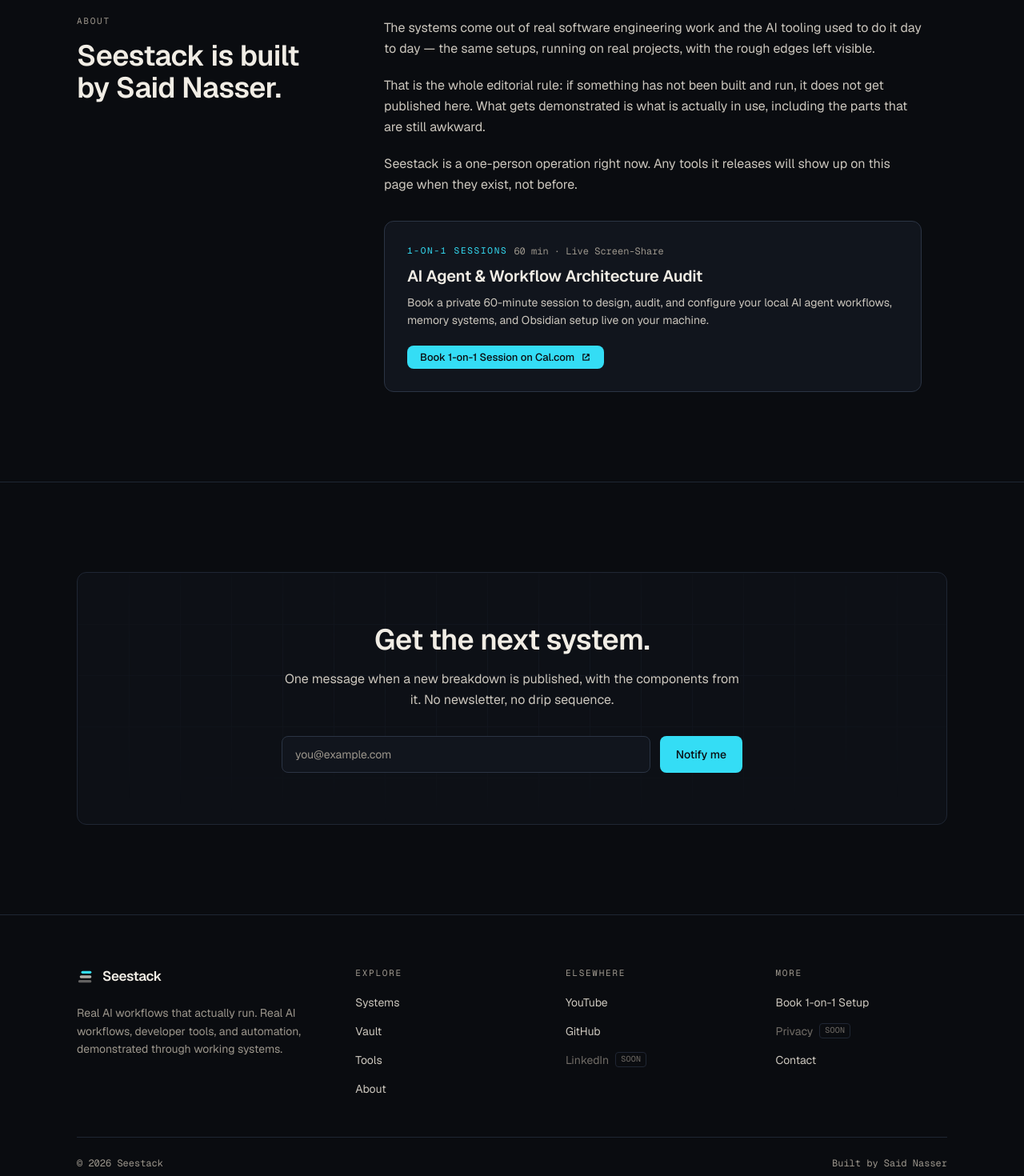
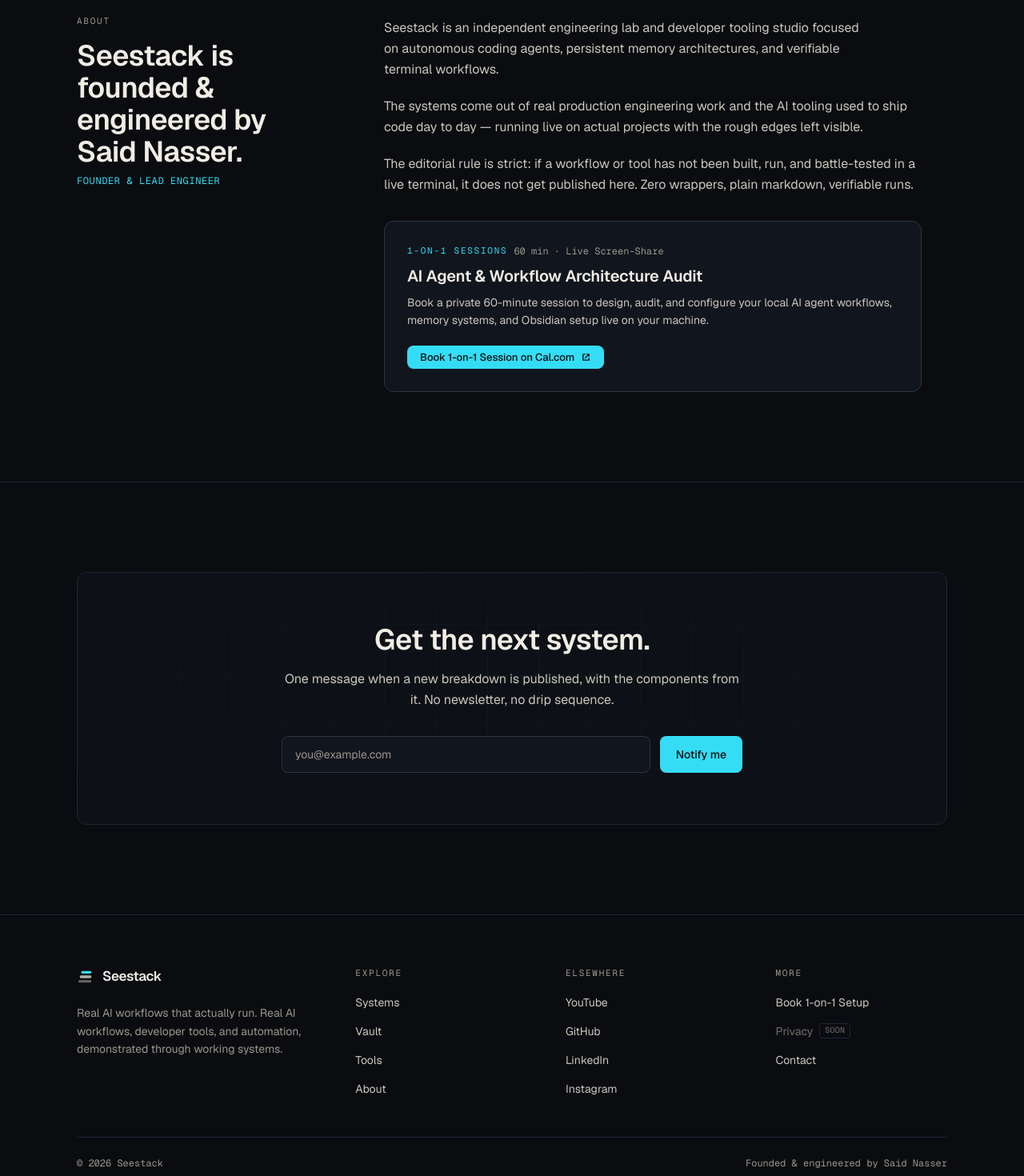
Before and after one commit to seestack-dev/website, a Next.js app: page / in a window 1280 px wide. Shown: the part 3620-5090 px from the top of the page at 80% size. Built offline with nearby package versions, Linux system fonts and the light colour scheme.

Commit message:
feat: elevate founder positioning, link LinkedIn and Instagram in footer and About section

```diff
--- a/components/about.tsx
+++ b/components/about.tsx
@@ -10,25 +10,28 @@
           <div>
             <p className="eyebrow">About</p>
             <h2 className="text-cream mt-4 text-3xl font-semibold tracking-[-0.015em] sm:text-4xl">
-              Seestack is built by {site.author}.
+              Seestack is founded & engineered by {site.author}.
             </h2>
+            <p className="text-accent mt-2 font-mono text-xs uppercase tracking-wider">
+              {site.role}
+            </p>
           </div>
 
           <div className="text-cream-dim max-w-2xl space-y-5 leading-relaxed lg:pt-1">
             <p>
-              The systems come out of real software engineering work and the AI
-              tooling used to do it day to day — the same setups, running on
-              real projects, with the rough edges left visible.
+              Seestack is an independent engineering lab and developer tooling
+              studio focused on autonomous coding agents, persistent memory
+              architectures, and verifiable terminal workflows.
             </p>
             <p>
-              That is the whole editorial rule: if something has not been built
-              and run, it does not get published here. What gets demonstrated is
-              what is actually in use, including the parts that are still
-              awkward.
+              The systems come out of real production engineering work and the
+              AI tooling used to ship code day to day — running live on actual
+              projects with the rough edges left visible.
             </p>
             <p>
-              Seestack is a one-person operation right now. Any tools it
-              releases will show up on this page when they exist, not before.
+              The editorial rule is strict: if a workflow or tool has not been
+              built, run, and battle-tested in a live terminal, it does not get
+              published here. Zero wrappers, plain markdown, verifiable runs.
             </p>
 
             {links.cal && (
--- a/components/site-footer.tsx
+++ b/components/site-footer.tsx
@@ -80,6 +80,9 @@
             <li>
               <FooterLink label="LinkedIn" href={links.linkedin} />
             </li>
+            <li>
+              <FooterLink label="Instagram" href={links.instagram} />
+            </li>
           </FooterColumn>
 
           <FooterColumn title="More">
@@ -104,7 +107,9 @@
           <p className="text-muted font-mono text-xs">
             © {year} {site.name}
           </p>
-          <p className="text-muted font-mono text-xs">Built by {site.author}</p>
+          <p className="text-muted font-mono text-xs">
+            Founded & engineered by {site.author}
+          </p>
         </div>
       </div>
     </footer>
--- a/content/site.config.ts
+++ b/content/site.config.ts
@@ -23,6 +23,7 @@
   description:
     "Real AI workflows, terminal coding agents, and Obsidian setups that actually run. Free open-source vaults, bash scripts, and architecture breakdowns.",
   author: "Said Nasser",
+  role: "Founder & Lead Engineer",
 } as const;
 
 /** Primary navigation. Each `href` must match an `id` rendered on the page. */
@@ -86,9 +87,10 @@
 export const links = {
   youtube: "https://www.youtube.com/@seestack" as string | null,
   github: "https://github.com/see-stack" as string | null,
+  instagram: "https://instagram.com/see.stack" as string | null,
   repo: "https://github.com/see-stack/claude-obsidian-memory" as string | null,
   cal: "https://cal.com/seestack/ai-setup" as string | null,
-  linkedin: null as string | null,
+  linkedin: "https://linkedin.com/in/said-nasser/" as string | null,
   /** A plain email address, without the `mailto:` prefix. */
   contactEmail: "founder@seestack.dev" as string | null,
   /** Path or URL to a privacy policy, once one exists. */
```
